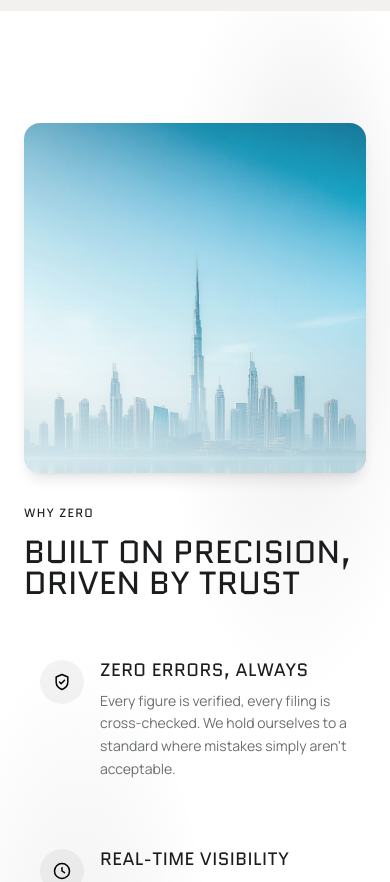
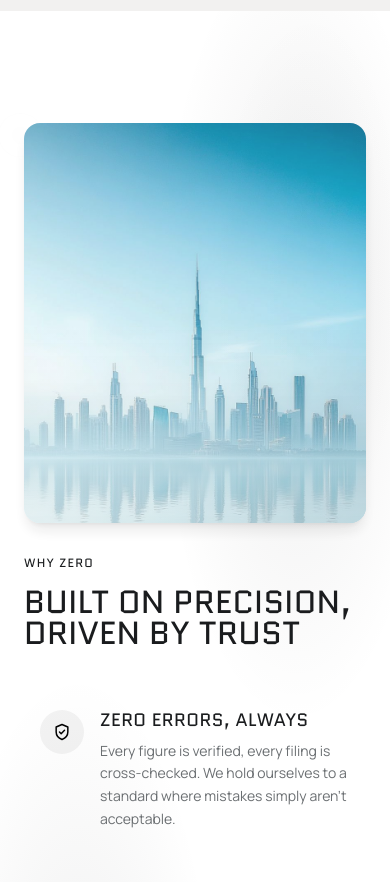
Before and after one commit to Fahis7/Zeroaccount, a React (Vite) app: page / in a window 390 px wide. Shown: the part 3580-4462 px from the top of the page. Built offline with nearby package versions, Linux system fonts and the light colour scheme.

Commit message:
Replace mock testimonials with real Google reviews, add sliding carousel

```diff
--- a/src/components/WhyZero.jsx
+++ b/src/components/WhyZero.jsx
@@ -384,7 +384,7 @@ export default function WhyZero() {
               <img
                 src="/burj.jpg"
                 alt="UAE Skyline"
-                className="w-full max-h-[350px] sm:max-h-[500px] lg:max-h-[700px] rounded-2xl object-cover object-top opacity-90 shadow-lg dark:opacity-80"
+                className="w-full max-h-[400px] sm:max-h-[500px] lg:max-h-[700px] rounded-2xl object-cover object-top opacity-90 shadow-lg dark:opacity-80"
                 loading="lazy"
               />
               {/* Subtle gradient overlay to blend with page */}
```
